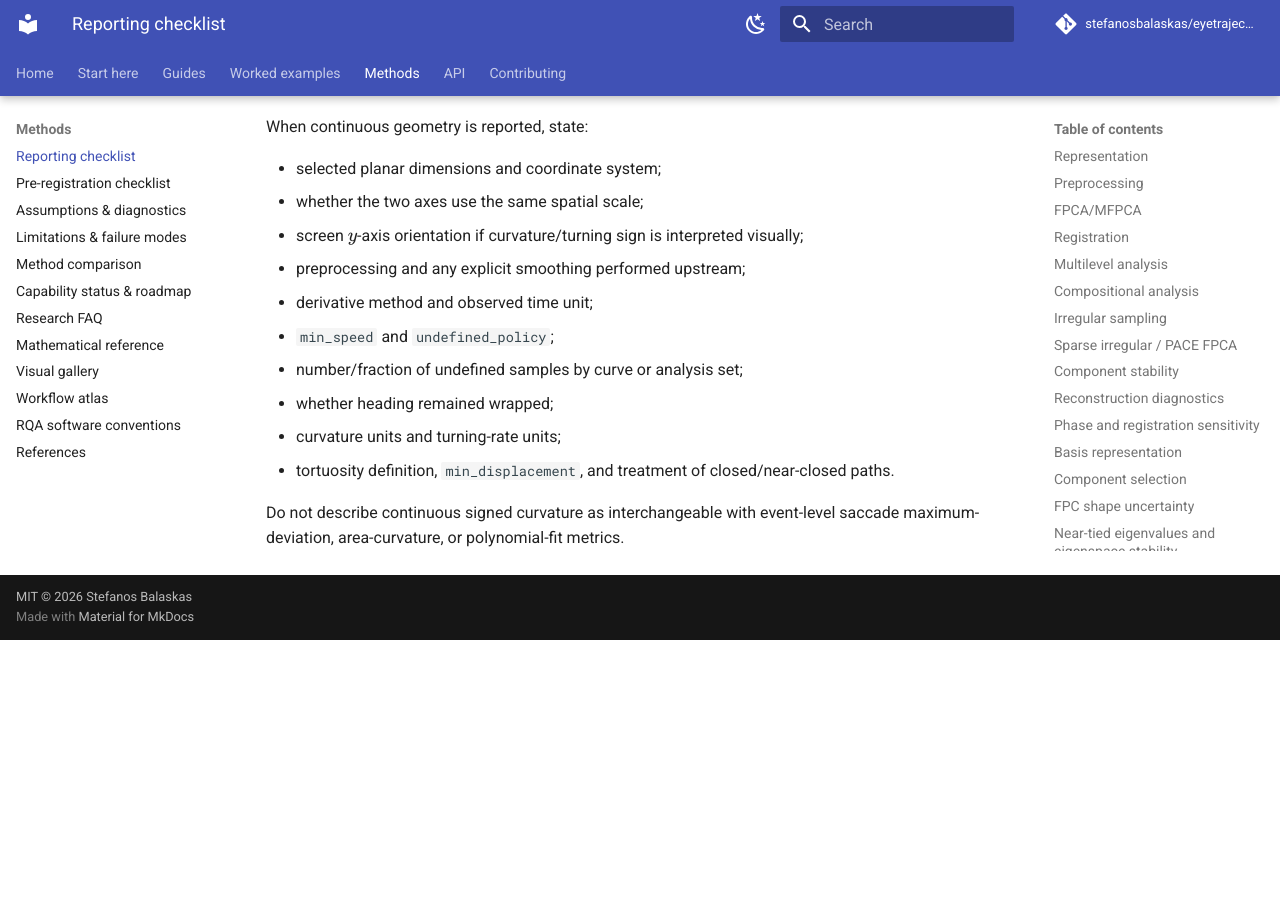
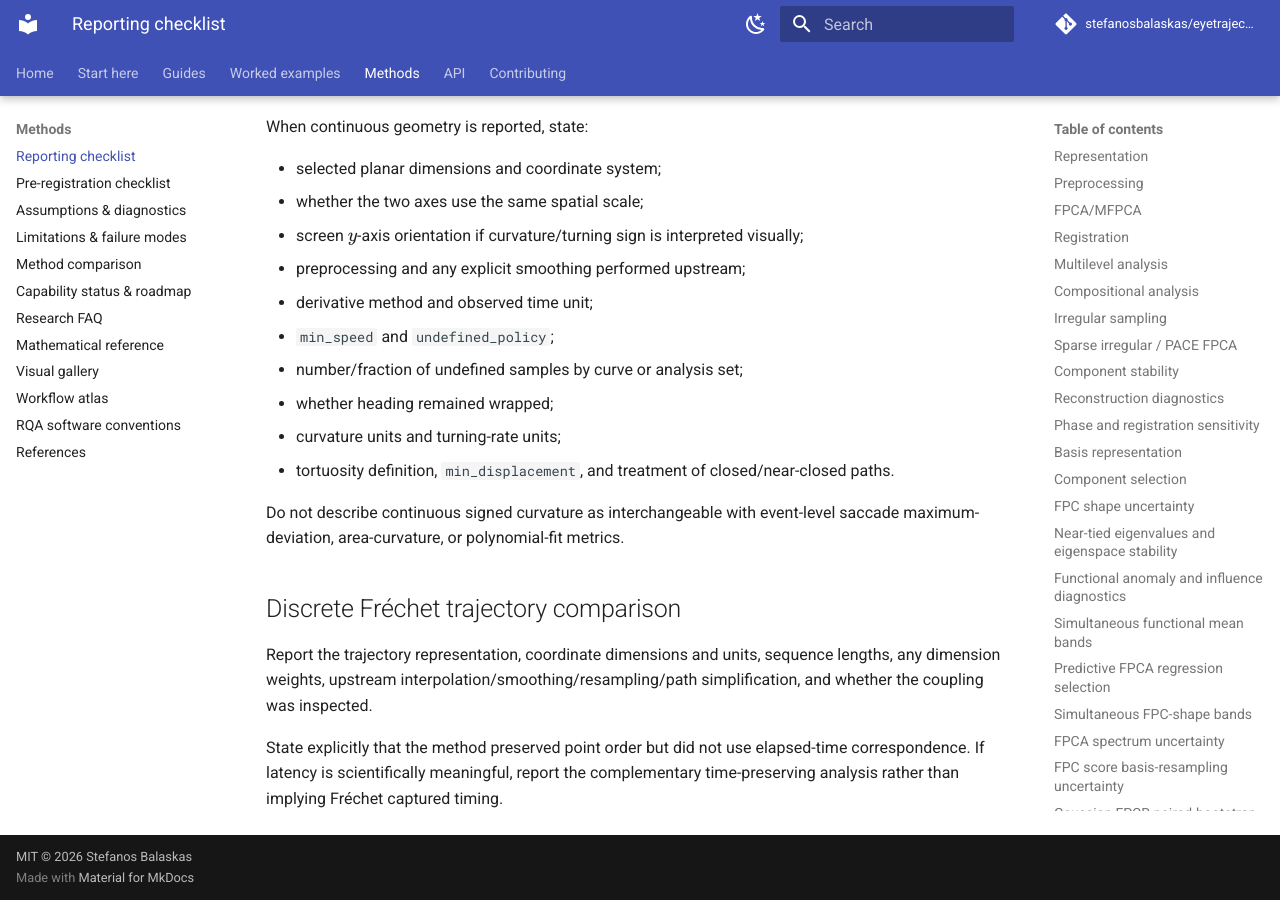
Before and after one commit to stefanosbalaskas/eyetrajectoriespy, an MkDocs documentation site: the page built from docs/methods/reporting.md, in a window 1280 px wide and 900 px high, scrolled down 22038 px. Built offline with MkDocs 1.6.1 and Material for MkDocs 9.7.7, drawn with Linux system fonts in a browser that asks for light colours; comment, search, counter and statistics services are not loaded; before the commit the page ends 22678 px from its top, so only the background shows below that.

Commit message:
Add ## Discrete Fréchet trajectory comparison guidance

```diff
--- a/docs/methods/reporting.md
+++ b/docs/methods/reporting.md
@@ -687,3 +687,10 @@ When continuous geometry is reported, state:
 - tortuosity definition, `min_displacement`, and treatment of closed/near-closed paths.
 
 Do not describe continuous signed curvature as interchangeable with event-level saccade maximum-deviation, area-curvature, or polynomial-fit metrics.
+
+
+## Discrete Fréchet trajectory comparison
+
+Report the trajectory representation, coordinate dimensions and units, sequence lengths, any dimension weights, upstream interpolation/smoothing/resampling/path simplification, and whether the coupling was inspected.
+
+State explicitly that the method preserved point order but did not use elapsed-time correspondence. If latency is scientifically meaningful, report the complementary time-preserving analysis rather than implying Fréchet captured timing.
```
